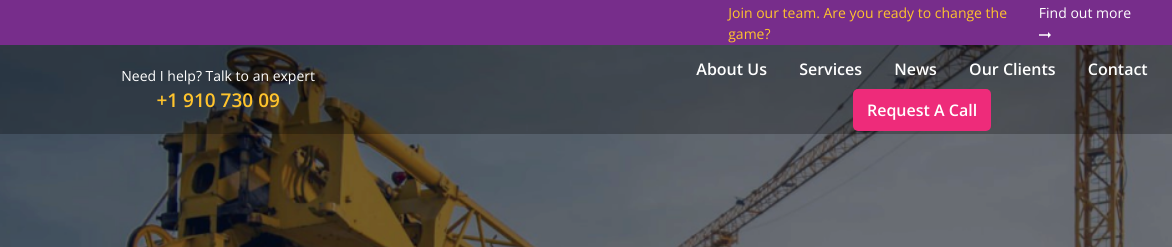
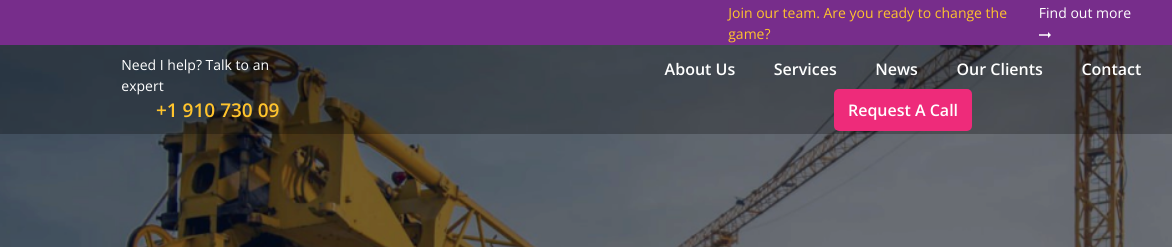
Before and after one commit to atolubolu/AXET-BS, a plain HTML site: page Index.html in a window 1280 px wide. Shown: the top 247 px of the page, 108-1280 px from the left. Drawn offline with nearby package versions, Linux system fonts and the light colour scheme.

Commit message:
fixed header

```diff
--- a/Index.html
+++ b/Index.html
@@ -32,8 +32,8 @@
                         <p>+1 910 730 09</p>
                       </div>
                         <img src="images/list.svg" class="navbar-toggler" type="button" data-bs-toggle="collapse" data-bs-target="#navbarTogglerDemo02" aria-controls="#navbarTogglerDemo02" aria-expanded="false" aria-label="Toggle navigation">
-                      <div class="collapse navbar-collapse" id="navbarTogglerDemo02">
-                        <ul class="nav navbar-nav me-auto mb-2 mb-lg-0 offset-lg-5 col-lg-7">
+                      <div class="collapse navbar-collapse offset-3" id="navbarTogglerDemo02">
+                        <ul class="nav navbar-nav me-auto mb-2 mb-lg-0 ">
                           <li class="nav-item">
                             <a class="nav-link navlink" href="#about_us">about us</a>
                           </li>
```
